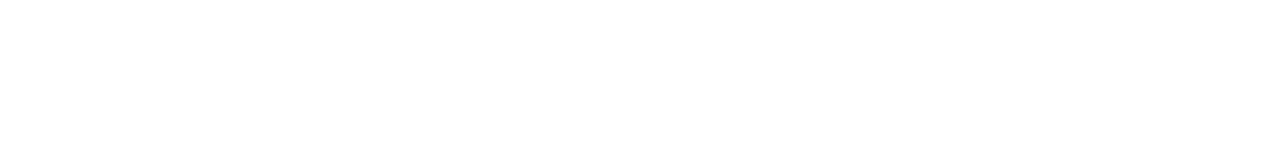
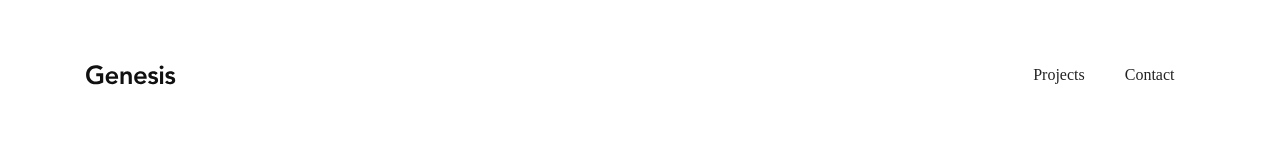
Before and after one commit to DianaNTodorova/SASS, a plain HTML site: page index.html in a window 1280 px wide. Drawn offline with Linux system fonts and the light colour scheme.

Commit message:
creating more file and start with header

```diff
--- a/index.html
+++ b/index.html
@@ -4,9 +4,21 @@
     <meta charset="UTF-8" />
     <meta http-equiv="X-UA-Compatible" content="IE=edge" />
     <meta name="viewport" content="width=device-width, initial-scale=1.0" />
-    <title>Document</title>
+    <title>Home page</title>
     <link rel="stylesheet" href="style/reset.css" />
     <link rel="stylesheet" href="style/index.css" />
   </head>
-  <body></body>
+  <body>
+    <header>
+      <svg>
+        <use href="images/Logo.svg#logo_web" width="90px"></use>
+      </svg>
+      <nav>
+        <ul class="nav_list">
+          <li><a href="./Projects.html" target="_blank">Projects</a></li>
+          <li><a href="./Contact.html" target="_blank">Contact</a></li>
+        </ul>
+      </nav>
+    </header>
+  </body>
 </html>
--- /dev/null
+++ b/style/_header.scss
@@ -0,0 +1,31 @@
+a:link {
+  text-decoration: none;
+  color: inherit;
+}
+a:visited {
+  text-decoration: none;
+  color: inherit;
+}
+a:hover {
+  text-decoration: none;
+  color: inherit;
+}
+a:active {
+  text-decoration: none;
+  color: inherit;
+}
+header {
+  display: flex;
+  flex-direction: row;
+  justify-content: space-between;
+  align-items: center;
+  max-width: 1109px;
+  width: 100%;
+  margin: auto;
+  .nav_list {
+    display: flex;
+  }
+  li {
+    margin: 0px 20px;
+  }
+}
--- a/style/index.scss
+++ b/style/index.scss
@@ -0,0 +1 @@
+@import "header";
```
Also changed, not shown: Contact.html (added), Projects.html (added), images/Logo.svg (added), style/Contacts.css (added), style/Contacts.scss (added), style/Projects.css (added), style/Projects.scss (added), style/index.css, 3 other files.
